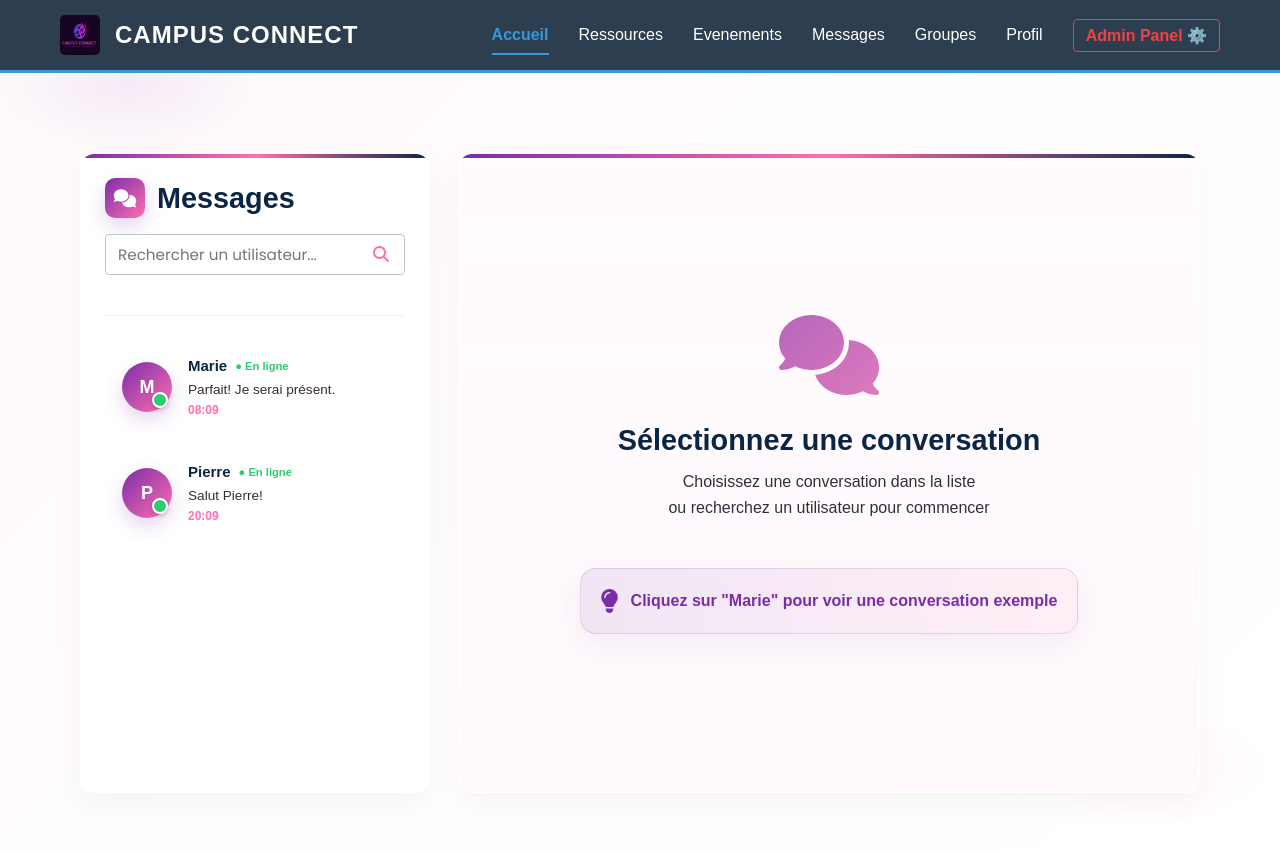
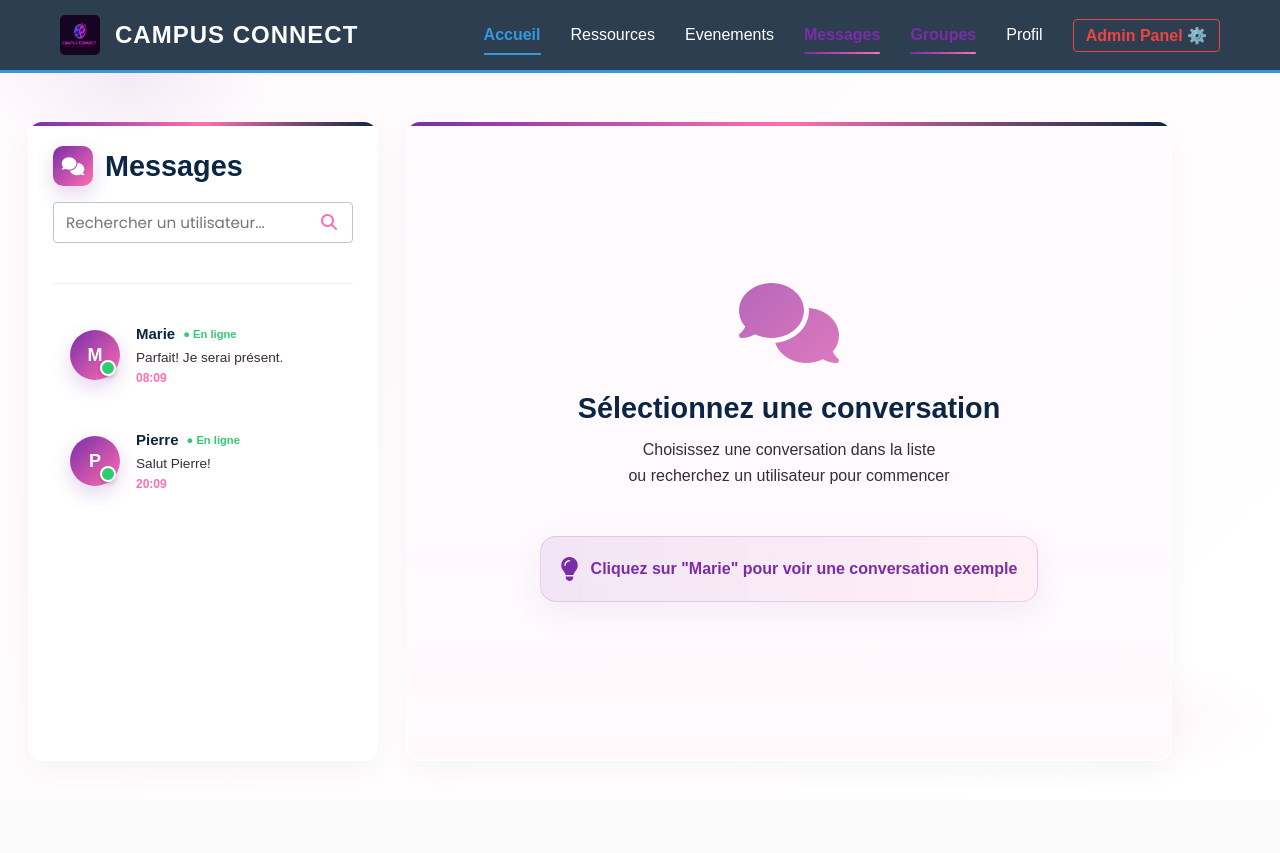
Before and after one commit to chouaibgharbi44-source/projet-web, a PHP site: page /view/Front-office/messages.php in a window 1280 px wide. After the commit the page ends 605 px from the top, so only its background shows below. Run offline with PHP 8.4, Linux system fonts and the light colour scheme.

Commit message:
Update messages.php

```diff
--- a/gestion_messagerie 2/view/Front-office/messages.php
+++ b/gestion_messagerie 2/view/Front-office/messages.php
@@ -435,7 +435,8 @@ if (isset($_GET['receiver_id'])) {
     <meta charset="UTF-8">
     <meta name="viewport" content="width=device-width, initial-scale=1.0">
     <title>Messagerie - Campus Connect</title>
-    <link rel="stylesheet" href="../../assets/css/style.css">
+    <!-- Use your existing header's CSS -->
+    <link rel="stylesheet" href="/campus connect/assets/css/style.css">
     <link rel="stylesheet" href="https://cdnjs.cloudflare.com/ajax/libs/font-awesome/6.4.0/css/all.min.css">
     <style>
         /* Modern pink theme using Poppins and 3-color gradient */
@@ -472,10 +473,17 @@ if (isset($_GET['receiver_id'])) {
             min-height: 100vh;
         }
 
+        /* Override main-content from header to remove extra padding */
         .main-content {
+            padding: 0 !important;
+            margin: 0 !important;
+        }
+
+        .messages-page-container {
             padding: 28px;
             max-width: 1400px;
             margin: 0 auto;
+            min-height: calc(100vh - 80px); /* Adjust based on header height */
         }
 
         .messages-container {
@@ -1392,7 +1400,7 @@ if (isset($_GET['receiver_id'])) {
                 max-height: 350px;
             }
 
-            .main-content {
+            .messages-page-container {
                 padding: 20px;
             }
         }
@@ -1559,10 +1567,29 @@ if (isset($_GET['receiver_id'])) {
         .message.received .message-read-status {
             color: rgba(123, 45, 168, 0.6);
         }
+
+        /* Ensure active nav item styling for messages page */
+        .nav-item[href*="messages.php"] {
+            color: #7b2da8 !important;
+            font-weight: 700 !important;
+            position: relative !important;
+        }
+
+        .nav-item[href*="messages.php"]::after {
+            content: '' !important;
+            position: absolute !important;
+            bottom: -2px !important;
+            left: 0 !important;
+            width: 100% !important;
+            height: 2px !important;
+            background: linear-gradient(90deg, #7b2da8, #ff6fb1) !important;
+            border-radius: 2px !important;
+        }
     </style>
 </head>
 <body>
-    <?php include '../../header.php'; ?>
+<!-- Your existing header will be here -->
+<?php include '../../header.php'; ?>
 
     <!-- Modal d'édition -->
     <div id="editModal" class="edit-modal">
@@ -1605,7 +1632,8 @@ if (isset($_GET['receiver_id'])) {
         </div>
     </div>
 
-    <div class="main-content">
+    <!-- Main Content Container -->
+    <div class="messages-page-container">
         <div class="messages-container">
             <!-- Sidebar des conversations -->
             <div class="conversations-sidebar">
```
